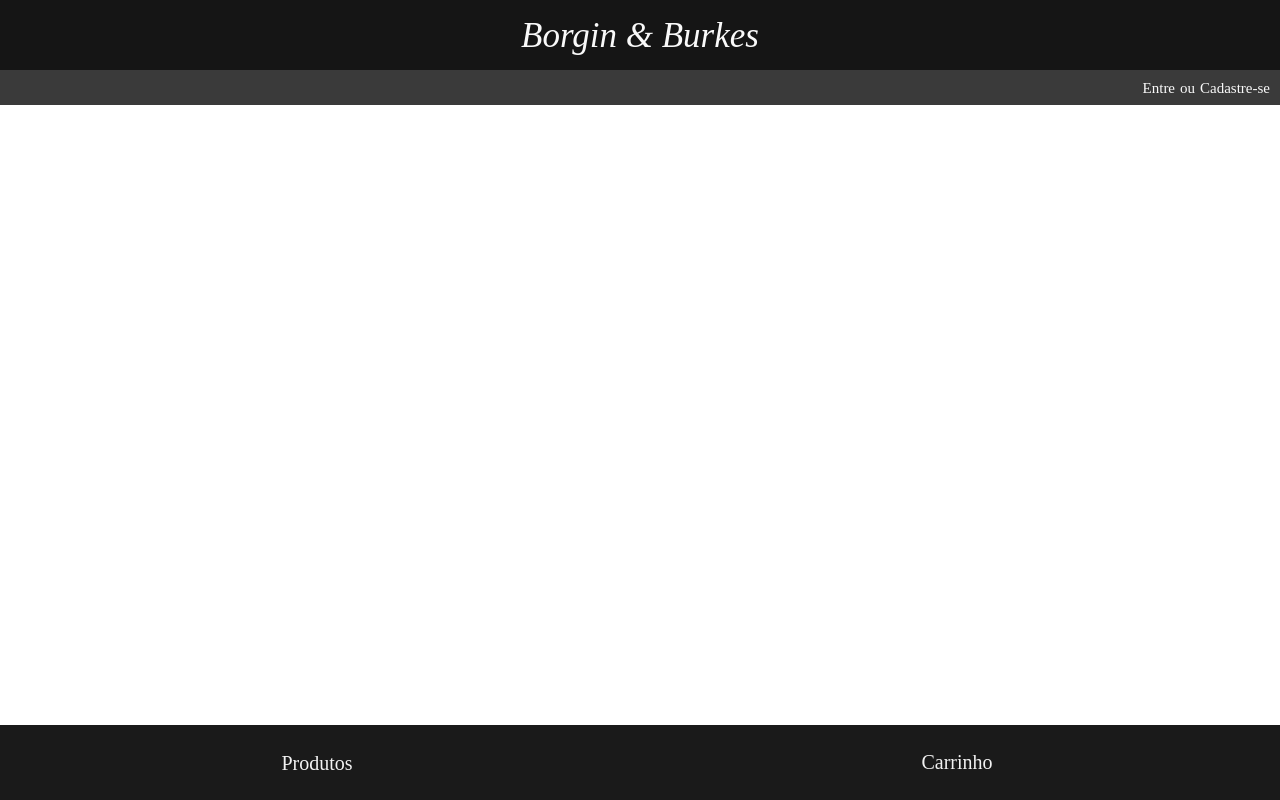
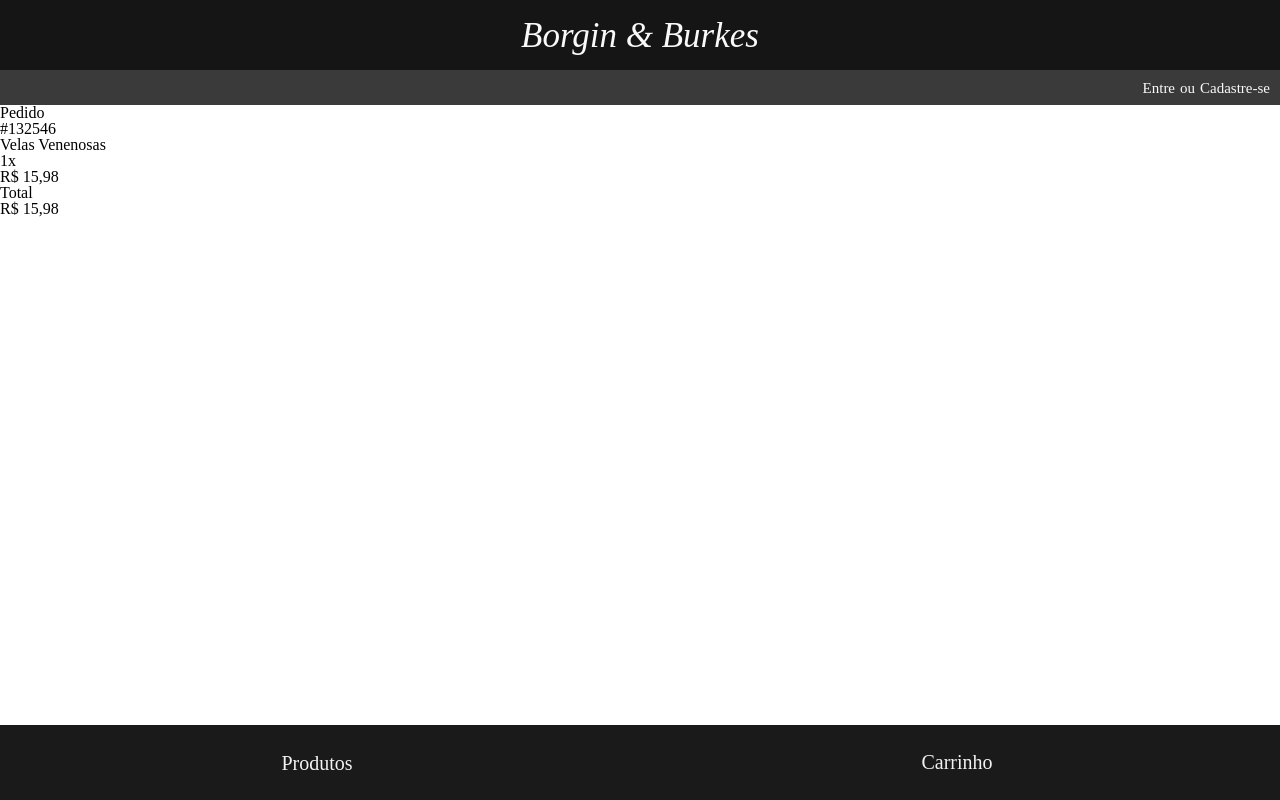
Before and after one commit to lahr-victor/borginandburkes, a React (Create React App) app: page /order-details in a window 1280 px wide. Built offline with nearby package versions, Linux system fonts and the light colour scheme.

Commit message:
feat: order-details page stactic layout

```diff
--- a/src/App.jsx
+++ b/src/App.jsx
@@ -7,6 +7,7 @@
 import SignUpPage from './pages/signUp/SignUpPages';
 import ProductsPage from './pages/products/ProductsPages';
 import CartContext from './contexts/cartContext';
+import OrderDetails from './pages/orders/OrdersDetails';
 
 // VALUE EXPORTS
 export default function App() {
@@ -25,6 +26,7 @@
           <Route path="/" element={<ProductsPage />} />
           <Route path="/sign-in" element={<SignInPage />} />
           <Route path="/sign-up" element={<SignUpPage />} />
+          <Route path="/order-details" element={<OrderDetails />} />
         </Routes>
       </BrowserRouter>
       <Footer />
--- /dev/null
+++ b/src/pages/orders/OrdersDetails.jsx
@@ -0,0 +1,40 @@
+import React from 'react';
+import styled from 'styled-components';
+
+export default function OrderDetails() {
+  return (
+    <OrderContainer>
+      <OrderIdentifier>
+        <p>Pedido</p>
+        <p>#132546</p>
+      </OrderIdentifier>
+      <OrderProducts>
+        <ProductTitleQty>
+          <p>Velas Venenosas</p>
+          <p>1x</p>
+        </ProductTitleQty>
+        <ProductPrice>
+          <p>R$ 15,98</p>
+        </ProductPrice>
+      </OrderProducts>
+      <OrderTotal>
+        <p>Total</p>
+        <p>R$ 15,98</p>
+      </OrderTotal>
+    </OrderContainer>
+  );
+}
+
+const OrderContainer = styled.div`
+margin-top: 105px;
+`;
+
+const OrderIdentifier = styled.div``;
+
+const OrderProducts = styled.div``;
+
+const OrderTotal = styled.div``;
+
+const ProductTitleQty = styled.div``;
+
+const ProductPrice = styled.div``;
```
